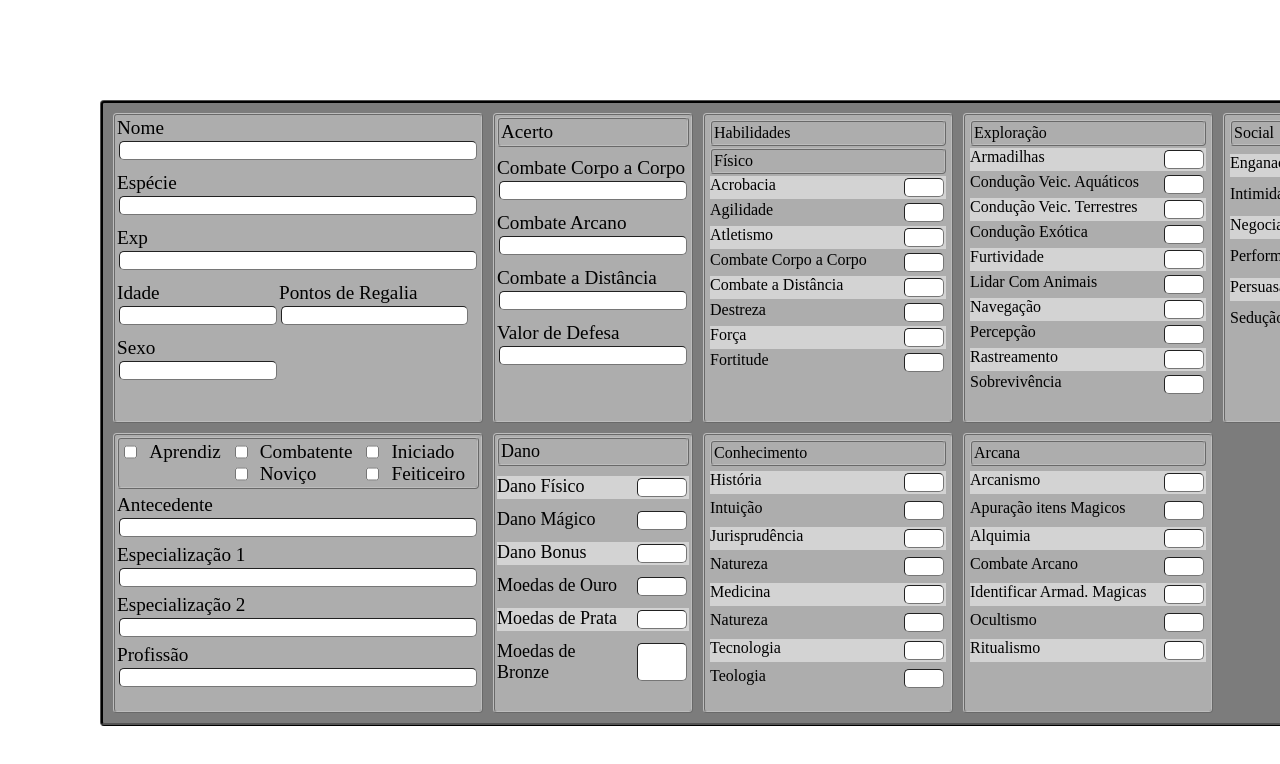
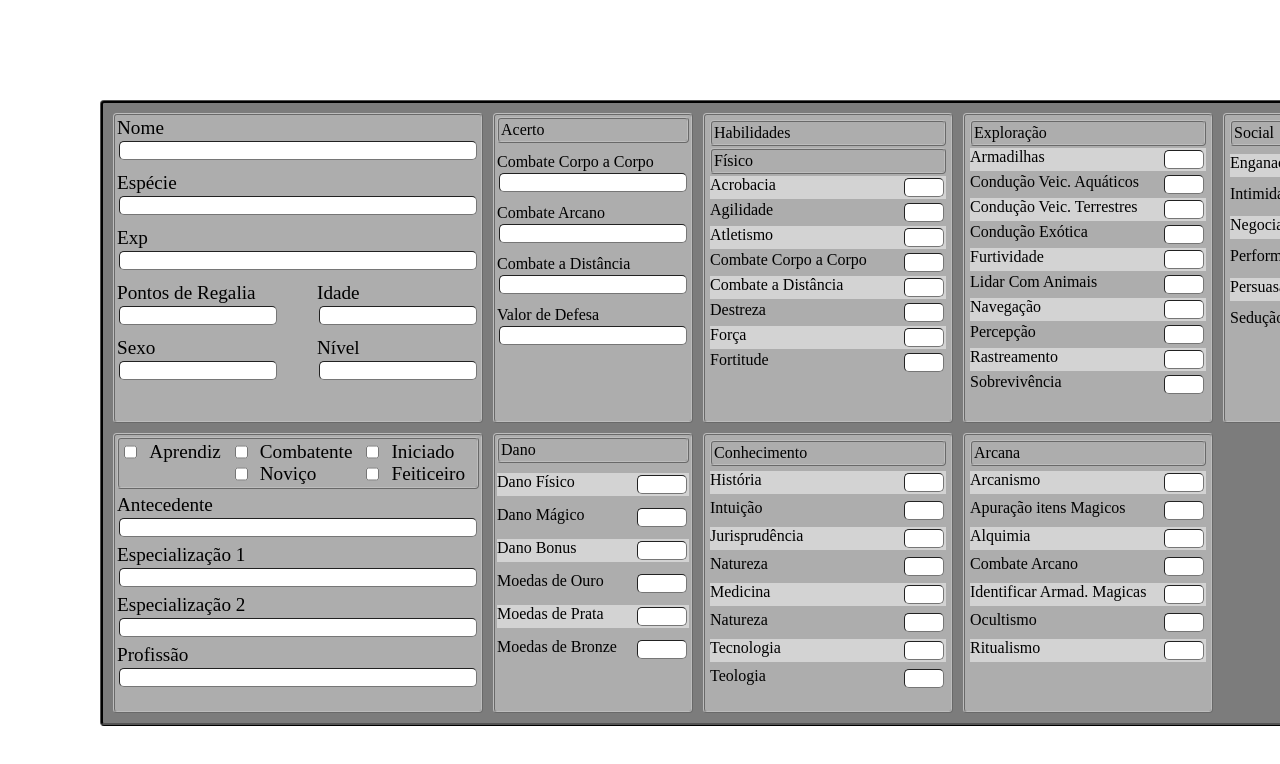
Before and after one commit to wedsneyAlvesDomingos/ficha-contos-e-fabulas, a plain HTML site: page character_sheet.html in a window 1280 px wide. Shown: the top 764 px of the page. Drawn offline with Linux system fonts and the light colour scheme; a web font is replaced by a local one.

Commit message:
alinhamento e mudanca tamanho de fonte

```diff
--- a/character_sheet.css
+++ b/character_sheet.css
@@ -81,6 +81,9 @@ justify-content: center;
 }
 .complementos{
 display: flex;
+flex-direction: row;
+gap: 5px;
+justify-content: space-between;
 }
 .ficha__extra__input{
 width: 148px;
@@ -160,7 +163,7 @@ display: flex;
 flex-direction: column;
 justify-content: space-between;
 gap: 10px;
-
+          font-size: medium;
 }
 
 .ficha__dados__acerto__valores__CombateCorpoaCorpo{
@@ -192,7 +195,7 @@ border-style:ridge;
 border-width: 2px;
 padding: 2px;
 box-sizing: border-box;
-font-size: large;
+font-size: medium;
 }
 .ficha__dados__dano__valores__danoFisico{
 display: flex;
@@ -236,7 +239,7 @@ background: lightgray;
 .ficha__dados__dinheiro__bronze{
 display: flex;
 flex-direction: row;
-justify-content: left;
+justify-content: space-between;
 gap: 10px;
  }
 p{
--- a/character_sheet.html
+++ b/character_sheet.html
@@ -46,20 +46,26 @@
                 <!--Idade -->
                 <div class="complementos">
                     <div class="ficha__nome">
-                        <label class="ficha__nome__label">Idade</label>
-                        <input type="number" class="ficha__extra__input">
+                        <label class="ficha__nome__label">Pontos de Regalia</label>
+                        <input type="number" class="ficha__extra__input"  min="0" max="42">
                     </div>
                     <div class="ficha__nome">
-                        <label class="ficha__nome__label">Pontos de Regalia</label>
-                        <input type="number" class="ficha__nome__input">
+                        <label class="ficha__nome__label">Idade</label>
+                        <input type="number" class="ficha__extra__input"  min="0" max="1000000">
+                    </div>
+
+                </div>
+                <!--sexo -->
+                <div class="complementos">
+                    <div class="ficha__nome">
+                            <label class="ficha__nome__label">Sexo</label>
+                            <input type="text" class="ficha__extra__input">
+                     </div>
+                     <div class="ficha__nome">
+                        <label class="ficha__nome__label">Nível</label>
+                        <input type="number" class="ficha__extra__input"  min="0" max="20">
                     </div>
                 </div>
-                 <!--sexo -->
-                 <div class="ficha__nome">
-                        <label class="ficha__nome__label">Sexo</label>
-                        <input type="text" class="ficha__extra__input">
-                    </div>
-
             </form>
 
 
```
